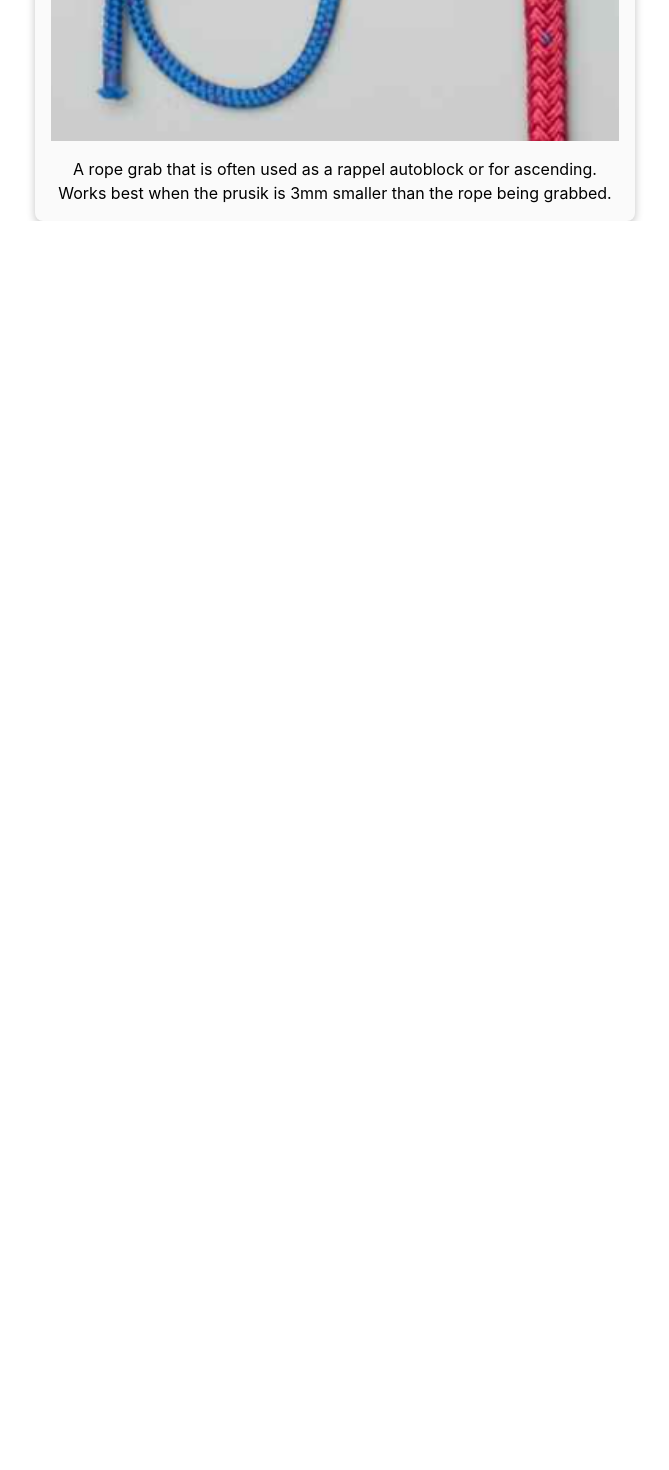
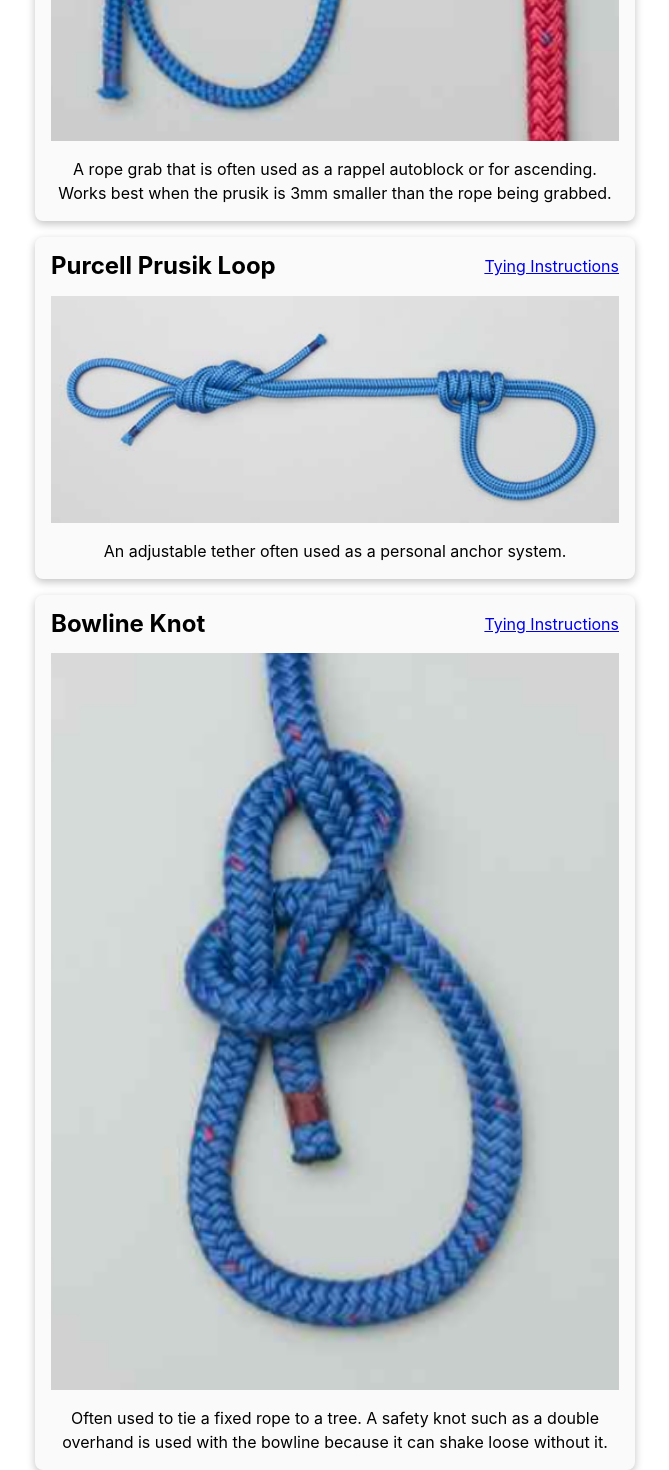
Before and after one commit to carltonj2000/canyoneering-pwa, a React (Vite) app: page / in a window 1280 px wide. Shown: the part 5842-7312 px from the top of the page, without its empty margins (305-974 px from the left). Before the commit the page ends 6063 px from the top, so only its background shows below. Built offline with nearby package versions, Linux system fonts and the light colour scheme.

Commit message:
add purcel prusik and bowline

```diff
--- a/src/App.tsx
+++ b/src/App.tsx
@@ -117,6 +117,36 @@ function App() {
             </p>
           </div>
         </div>
+
+        <div className="card">
+          <div className="title">
+            <h2>Purcell Prusik Loop</h2>
+            <a href="https://www.animatedknots.com/purcell-prusik-loop-knot">
+              Tying Instructions
+            </a>
+          </div>
+          <div className="content">
+            <img src={images.purcellPrusik} alt="Purcell Prusik Loop"></img>
+            <p>An adjustable tether often used as a personal anchor system.</p>
+          </div>
+        </div>
+
+        <div className="card">
+          <div className="title">
+            <h2>Bowline Knot</h2>
+            <a href="https://www.animatedknots.com/bowline-knot">
+              Tying Instructions
+            </a>
+          </div>
+          <div className="content">
+            <img src={images.bowline} alt="Bowline Knot"></img>
+            <p>
+              Often used to tie a fixed rope to a tree. A safety knot such as a
+              double overhand is used with the bowline because it can shake
+              loose without it.
+            </p>
+          </div>
+        </div>
       </div>
     </>
   );
--- a/src/images.ts
+++ b/src/images.ts
@@ -6,6 +6,8 @@ import twoBoltAnchorWithWebbing from "/images/twoBoltAnchorWithWebbing.jpg";
 import doubleOverhand from "/images/doubleOverhand.png";
 import doubleFishermans from "/images/doubleFishermans.png";
 import prusik from "/images/prusik.png";
+import purcellPrusik from "/images/purcellPrusik.png";
+import bowline from "/images/bowline.png";
 
 export default {
   cloveHitch,
@@ -16,4 +18,6 @@ export default {
   doubleOverhand,
   doubleFishermans,
   prusik,
+  purcellPrusik,
+  bowline,
 };
```
Also changed, not shown: public/images/bowline.png (added), public/images/purcellPrusik.png (added).
